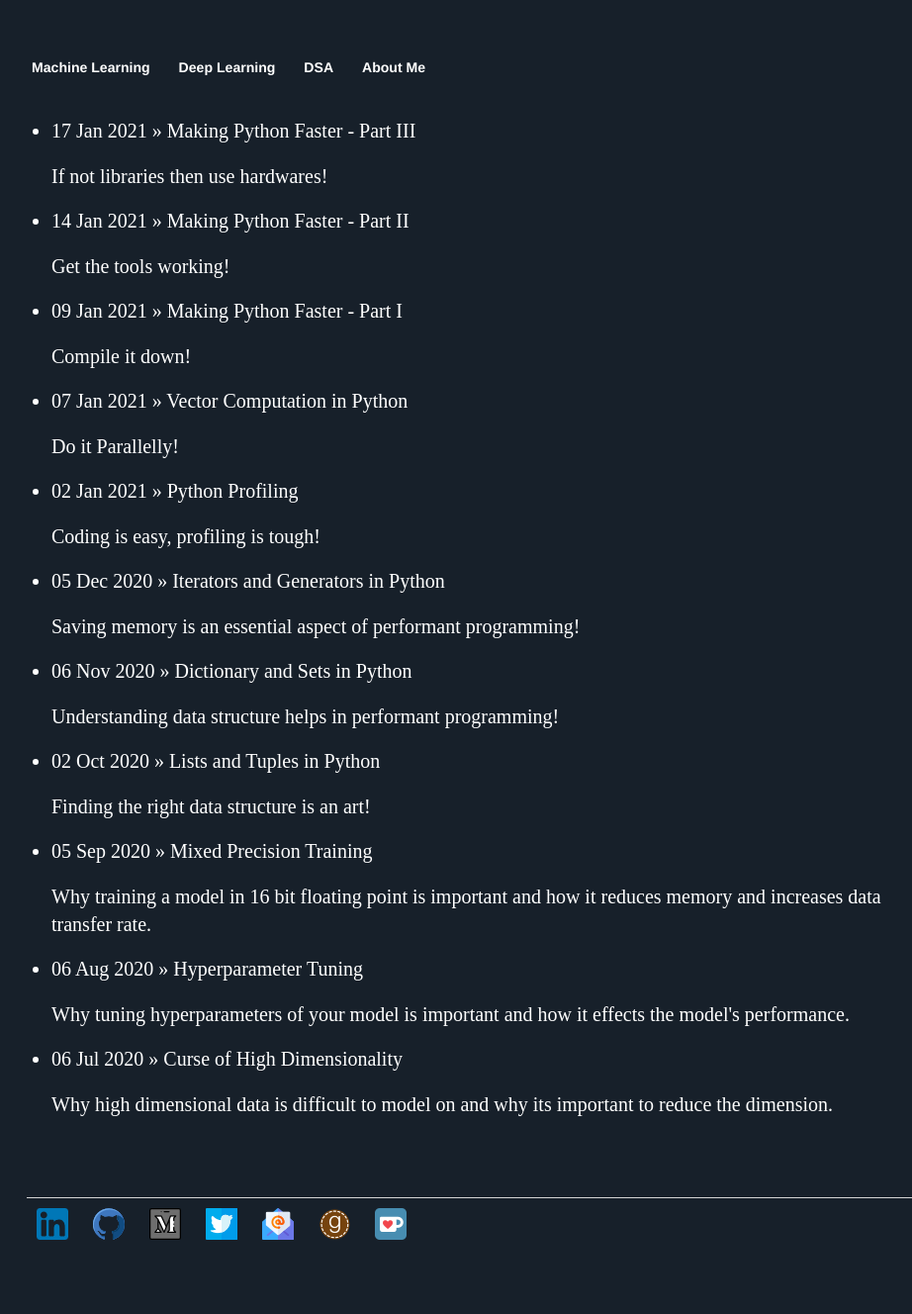
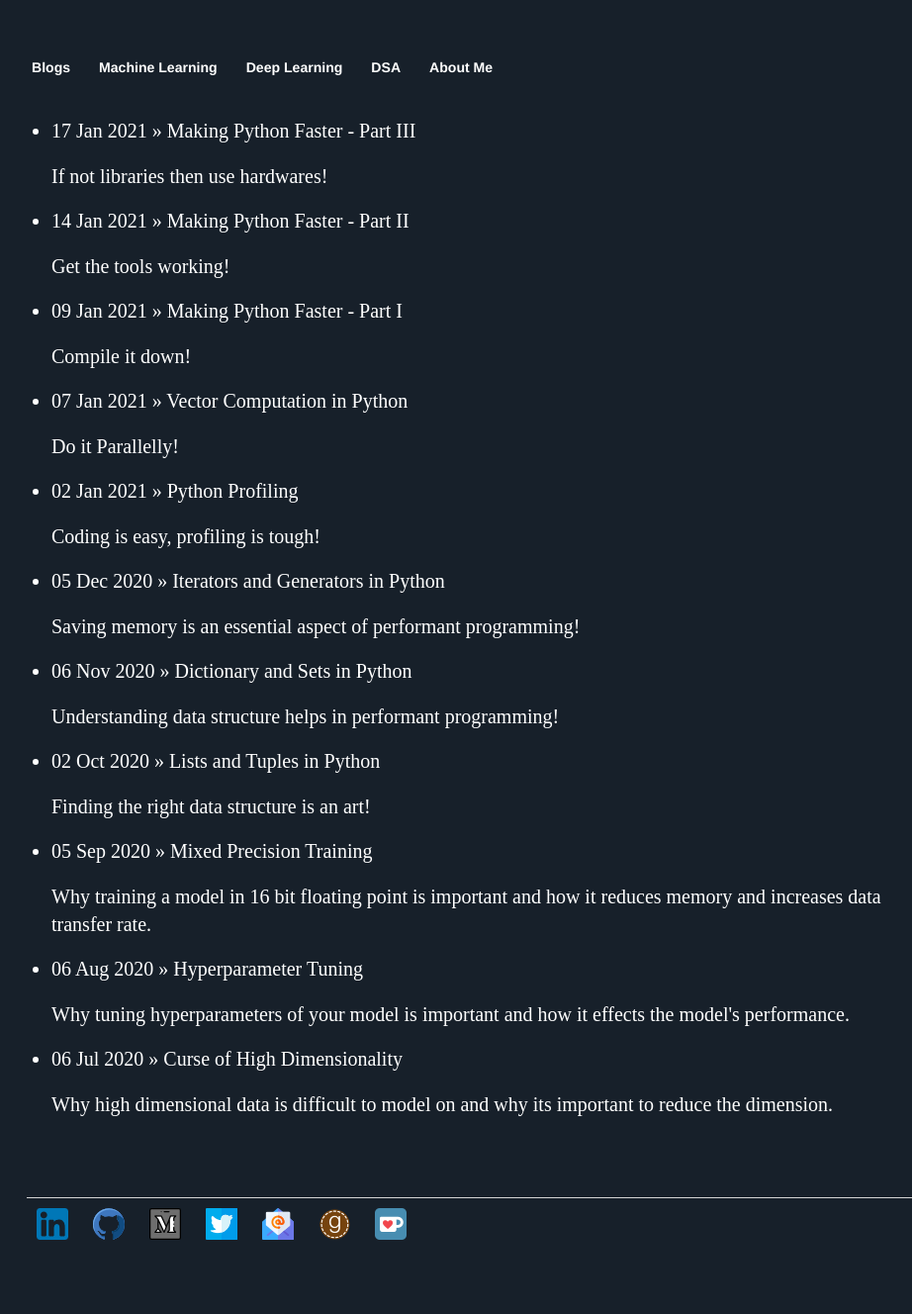
Before and after one commit to Mayurji/mayurji.github.io, a Jekyll site: the page built from index.html, in a window 1280 px wide. Shown: the whole page at 99% size, without its empty margins (101-1023 px from the left). Built offline with Jekyll 4.4.1, drawn with Linux system fonts in a browser that asks for light colours; nearby versions of some CDN libraries.

Commit message:
Update default.html

```diff
--- a/_layouts/default.html
+++ b/_layouts/default.html
@@ -46,17 +46,17 @@
 	<body style="background-color:#17202a;" style="width:90%"> <!-- #d9d6d6 -->
 		<nav style="width:90%">
     		<ul>
-        		<!--<li><a href="/papers">Papers</a></li>
-        		<li><a href="/">Blogs</a></li>-->
+        		<!--<li><a href="/papers">Papers</a></li>-->
+        		<li><a href="/">Blogs</a></li>
 			<li><a href="/machine-learning">Machine Learning</a></li>
 			<li><a href="/deep-learning">Deep Learning</a></li>
 			<li><a href="/data-structure-algorithms">DSA</a></li>
 			<li><a href="/about">About Me</a></li>
     		</ul>
 			<select>
-			    <!--<option value="" selected="selected">Select</option> -->
+			    <!--<option value="" selected="selected">Select</option>
 
-			    <option value="/" selected="selected">Blogs</option>
+			    <option value="/" selected="selected">Blogs</option>  -->
 			    <option value="/machine-learning">Machine Learning</option>
 			    <option value="/deep-learning">Deep Learning</option>
 			    <option value="/data-structure-algorithms">DSA</option>
```
